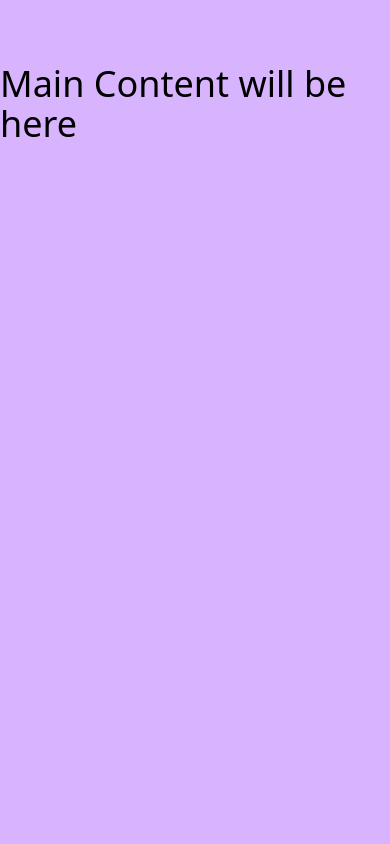
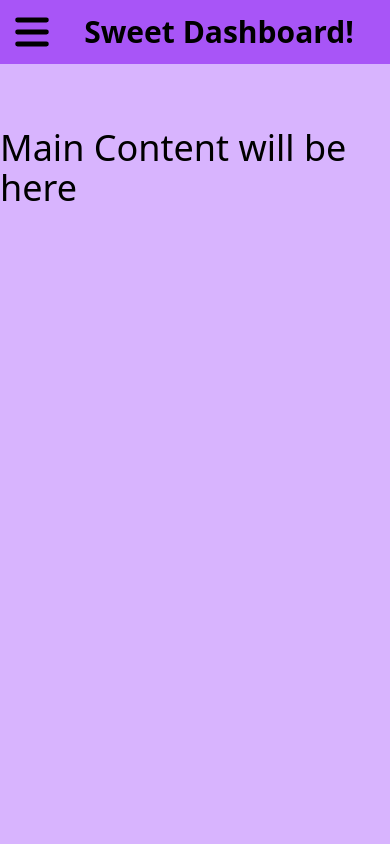
Before and after one commit to spookyorange/sweet-dashboard, a Vue app: page / in a window 390 px wide. Shown: the top 844 px of the page. Built offline with nearby package versions, Linux system fonts and the light colour scheme.

Commit message:
added heroicons, made header mobile-friendly

```diff
--- a/package.json
+++ b/package.json
@@ -9,6 +9,7 @@
     "preview": "vite preview"
   },
   "dependencies": {
+    "@heroicons/vue": "^1.0.6",
     "vue": "^3.2.37"
   },
   "devDependencies": {
--- a/src/components/Header.vue
+++ b/src/components/Header.vue
@@ -3,6 +3,11 @@ import LinkItem from "./header_components/LinkItem.vue";
 </script>
 
 <template>
+  <div class="bg-purple-500 sticky top-0">
+    <div class="flex items-center w-screen p-2">
+      <MenuIcon class="h-12 w-12 md:hidden" />
+      <h2 class="text-3xl mx-auto font-bold">Sweet Dashboard!</h2>
+    </div>
     <ul class="header">
       <LinkItem text="Dashboard" />
       <LinkItem text="Add Stuff" />
@@ -10,4 +15,13 @@ import LinkItem from "./header_components/LinkItem.vue";
       <LinkItem text="Track Employee" />
       <LinkItem text="Support" />
     </ul>
+  </div>
 </template>
+
+<script>
+import { MenuIcon } from "@heroicons/vue/solid";
+
+export default {
+  components: { MenuIcon },
+};
+</script>
--- a/src/index.css
+++ b/src/index.css
@@ -4,7 +4,7 @@
 
 @layer components {
   .header {
-    @apply hidden md:w-screen md:flex justify-around bg-purple-500;
+    @apply hidden md:w-screen md:flex justify-around;
   }
 
   .header > li {
```
Also changed, not shown: 1 other file (tests, documents, lock files or other folders). Lines whose indentation alone changed are shown as unchanged.
